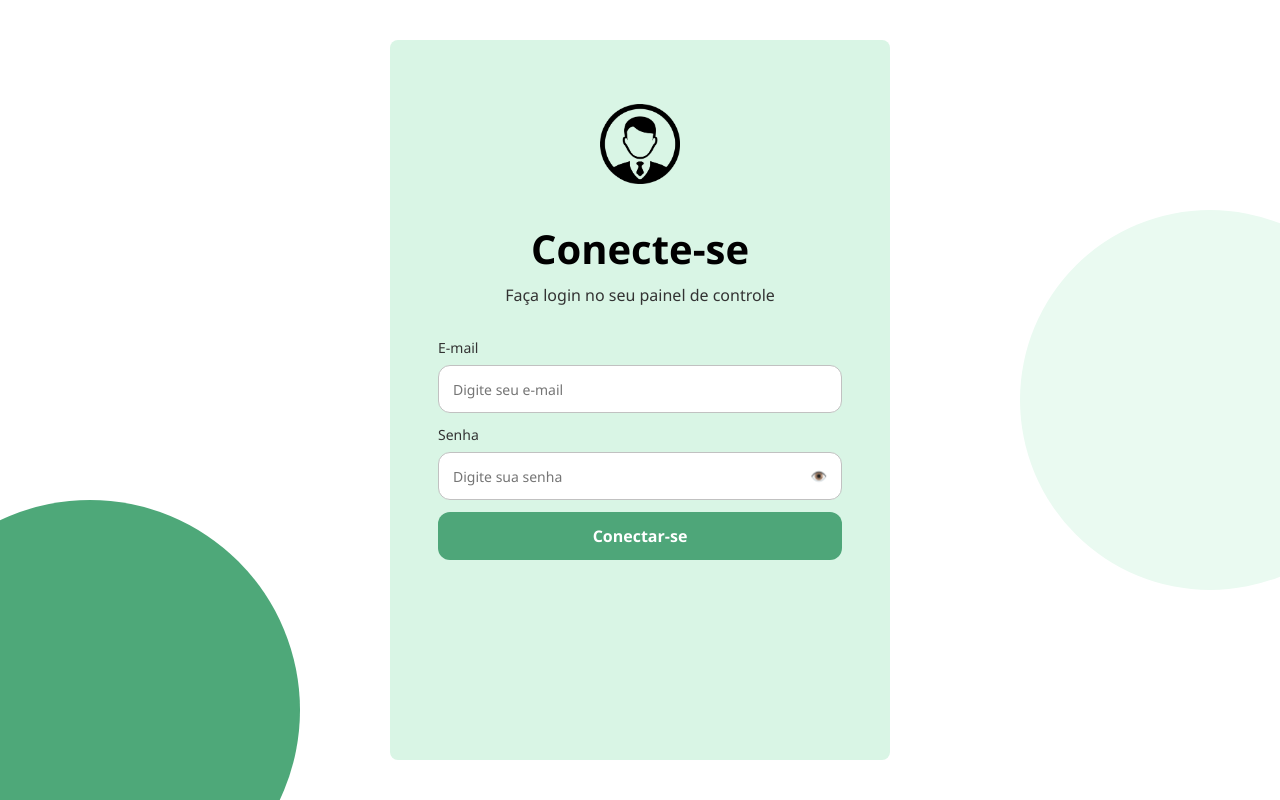
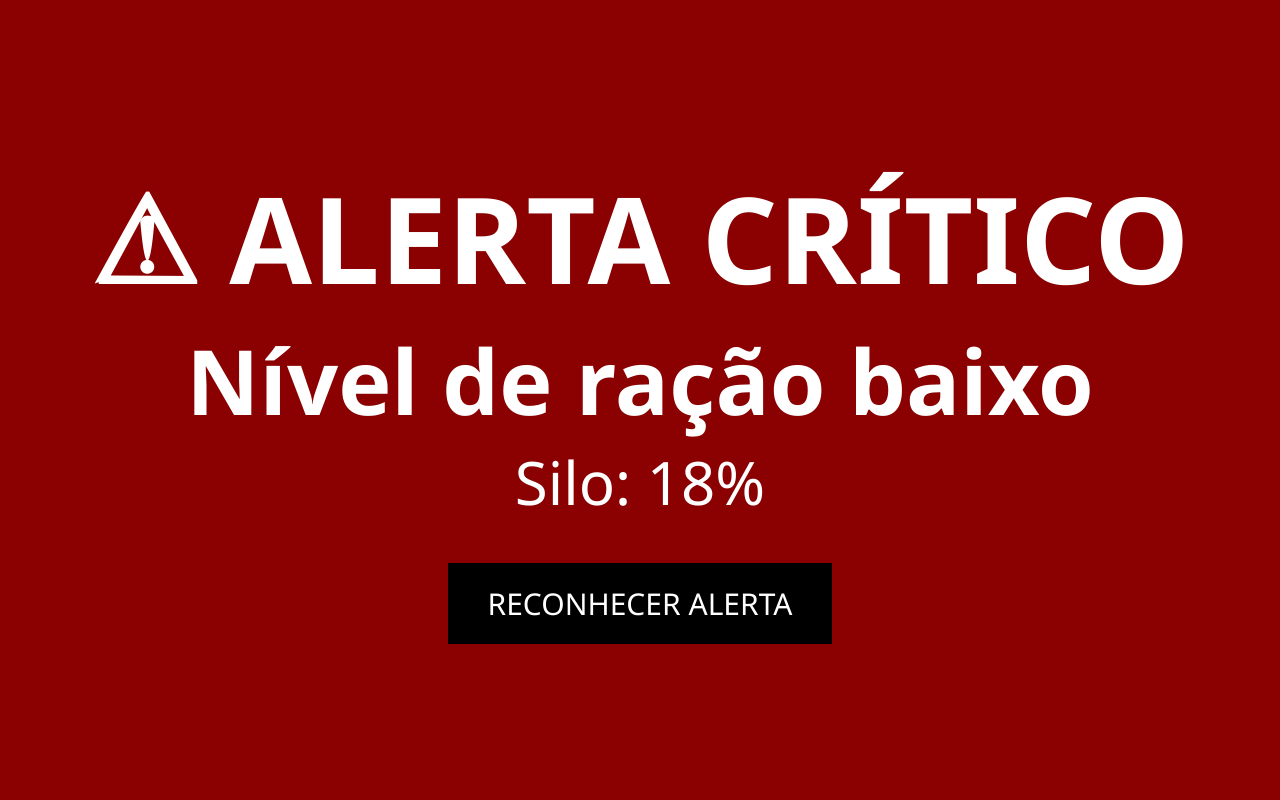
Before and after one commit to grupomorizembarcado/grupo_moris_font_end_MVP, a React (Create React App) app: page /monitor in a window 1280 px wide. Before the commit this address led to /. Built offline with nearby package versions, Linux system fonts and the light colour scheme.

Commit message:
cria a tela de monitor

```diff
--- a/src/App.js
+++ b/src/App.js
@@ -10,6 +10,7 @@ import Silos from './pages/Silos';
 import Alertas from './pages/Alertas';
 import Relatorios from './pages/Relatorios';
 import PrivateRoutes from "./components/PrivateRoutes";
+import Monitor from './pages/Monitor';
 
 function App() {
   return (
@@ -17,7 +18,7 @@ function App() {
       <Routes>
         {/* Rota pública */}
         <Route path="/" element={<Login />} />
-
+        <Route path="/monitor" element={<Monitor />} />
         {/* Rotas privadas */}
         <Route
           path="/*"
@@ -32,6 +33,7 @@ function App() {
                 <Route path="/relatorios" element={<Relatorios />} />
                 <Route path="*" element={<Navigate to="/dashboard" />} />
               </Routes>
+
             </PrivateRoutes>
           }
         />
--- /dev/null
+++ b/src/pages/Monitor.js
@@ -0,0 +1,48 @@
+// src/pages/Monitor.js
+
+import React, { useEffect, useState } from "react";
+import "../styles/Monitor.css";
+
+function Monitor() {
+  const [state, setState] = useState("NORMAL");
+
+  const dadosMock = {
+    temperatura: 28.7,
+    umidade: 37,
+    nivelRacao: 18,
+  };
+
+  useEffect(() => {
+    // Simulação de alerta
+    if (dadosMock.nivelRacao < 20) {
+      setState("CRITICO");
+    }
+    // document.documentElement.requestFullscreen();
+  }, []);
+
+  if (state === "CRITICO") {
+    return (
+      <div className="monitor-critico">
+        <h1>⚠ ALERTA CRÍTICO</h1>
+        <h2>Nível de ração baixo</h2>
+        <p>Silo: {dadosMock.nivelRacao}%</p>
+        <button onClick={() => setState("NORMAL")}>
+          RECONHECER ALERTA
+        </button>
+      </div>
+    );
+  }
+
+  return (
+    <div className="monitor-normal">
+      <h1>Monitoramento - Galpão 01</h1>
+      <div className="dados">
+        <h2>Temperatura: {dadosMock.temperatura}°C</h2>
+        <h2>Umidade: {dadosMock.umidade}%</h2>
+        <h2>Silo: {dadosMock.nivelRacao}%</h2>
+      </div>
+    </div>
+  );
+}
+
+export default Monitor;
--- /dev/null
+++ b/src/styles/Monitor.css
@@ -0,0 +1,32 @@
+.monitor-normal {
+  height: 100vh;
+  background: #111;
+  color: white;
+  display: flex;
+  flex-direction: column;
+  justify-content: center;
+  align-items: center;
+  font-size: 48px;
+}
+
+.monitor-critico {
+  height: 100vh;
+  background: #8b0000;
+  color: white;
+  display: flex;
+  flex-direction: column;
+  justify-content: center;
+  align-items: center;
+  font-size: 60px;
+  text-align: center;
+}
+
+.monitor-critico button {
+  margin-top: 40px;
+  padding: 20px 40px;
+  font-size: 30px;
+  background: black;
+  color: white;
+  border: none;
+  cursor: pointer;
+}
```
